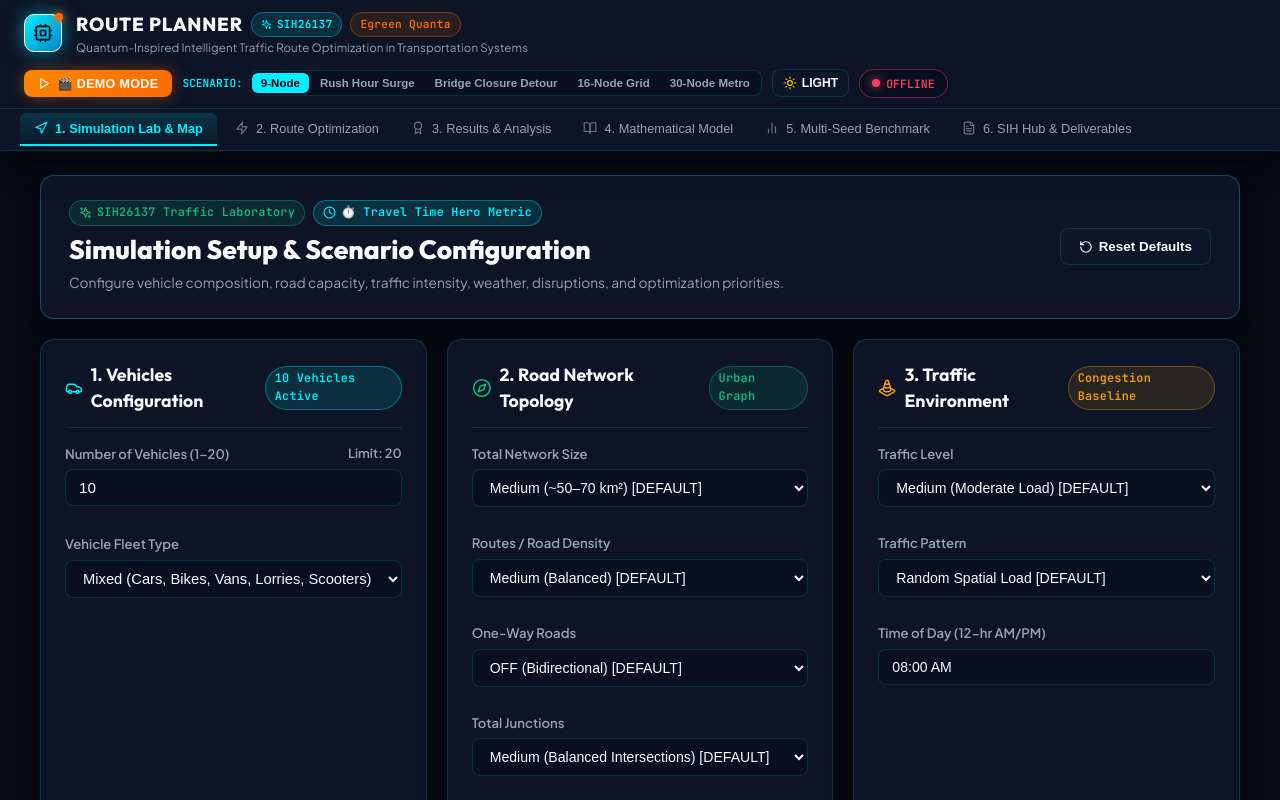
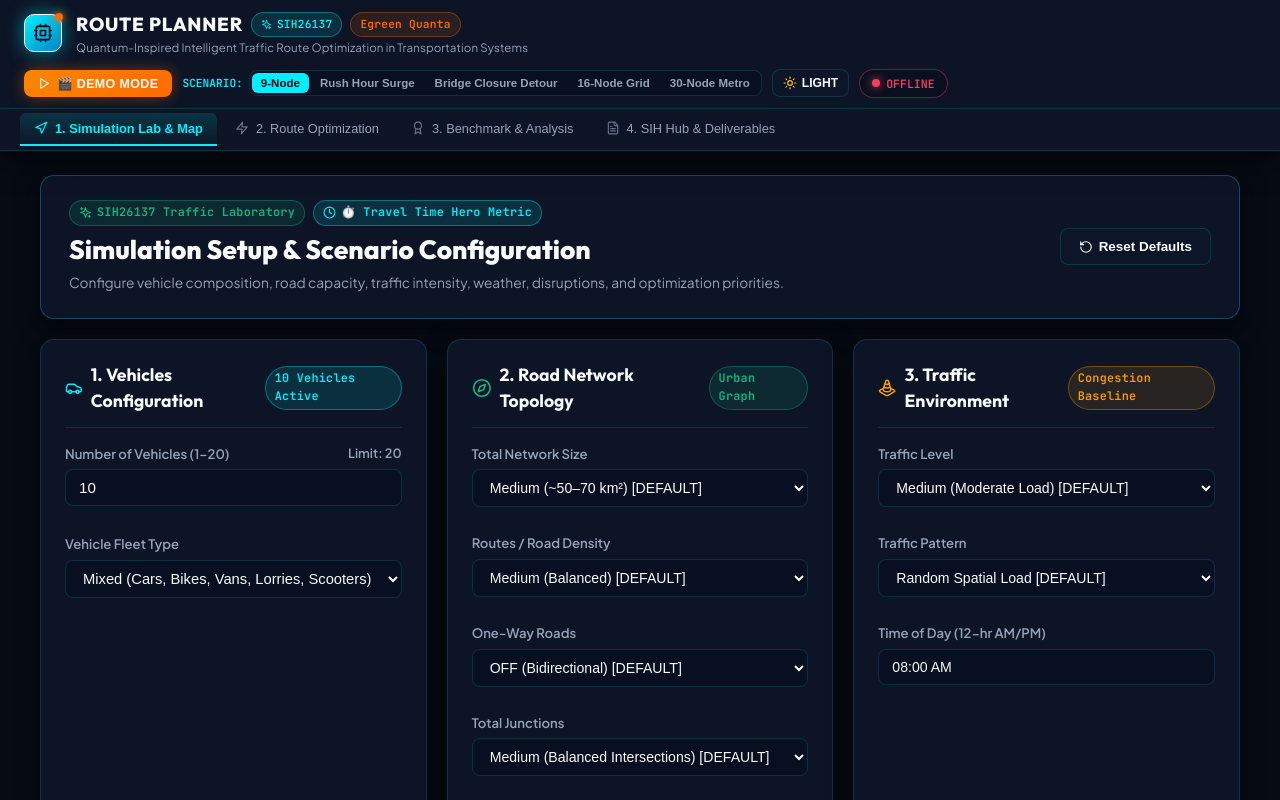
Before and after one commit to yaswanthCSM-25/ROUTE-X-sih2613, a React (Vite) app in the folder frontend/: page / in a window 1280 px wide. Shown: the top 800 px of the page. Built offline with nearby package versions, Linux system fonts and the light colour scheme; no server answers.

Commit message:
feat: Synchronize Header navigation with 4-tab workflow and Benchmark & Analysis rename

```diff
--- a/frontend/src/components/Header.jsx
+++ b/frontend/src/components/Header.jsx
@@ -33,10 +33,8 @@ export default function Header({
   const navItems = [
     { id: 'simulation', label: '1. Simulation Lab & Map', icon: Navigation },
     { id: 'optimization', label: '2. Route Optimization', icon: Zap },
-    { id: 'results', label: '3. Results & Analysis', icon: Award },
-    { id: 'math_model', label: '4. Mathematical Model', icon: BookOpen },
-    { id: 'benchmark', label: '5. Multi-Seed Benchmark', icon: BarChart2 },
-    { id: 'about_sih', label: '6. SIH Hub & Deliverables', icon: FileText },
+    { id: 'results', label: '3. Benchmark & Analysis', icon: Award },
+    { id: 'about_sih', label: '4. SIH Hub & Deliverables', icon: FileText },
   ];
 
   return (
```
